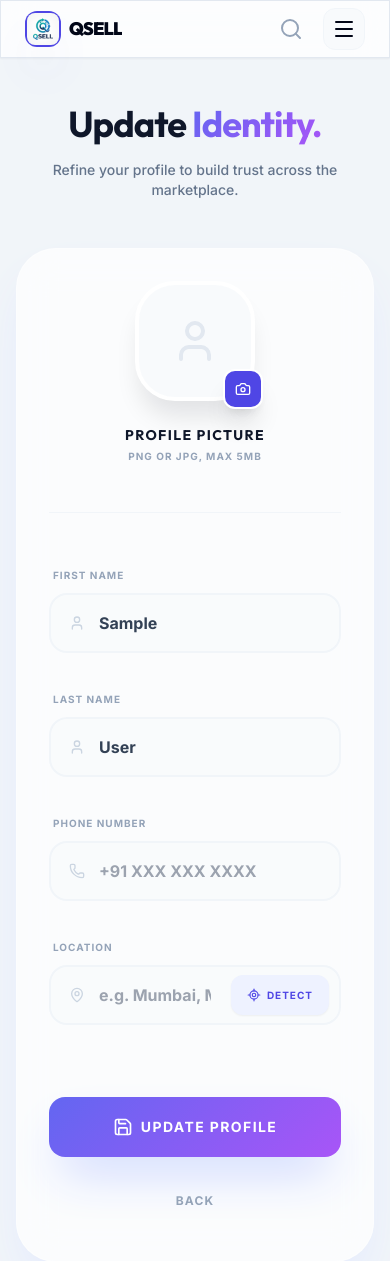
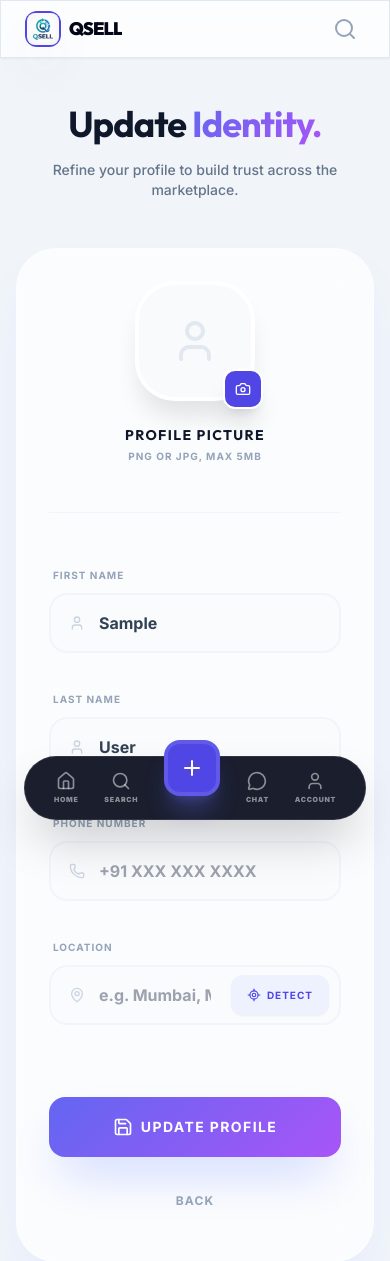
Before and after one commit to anuttananugrah/QSell, a Django app: page /account/edit-profile in a window 390 px wide. Shown: the top 1261 px of the page. Run offline with Django 5.2, Linux system fonts and the light colour scheme; the visitor is signed in with stand-in values (Sample User, id 1); data comes from the database, SQL or seed files in the repository; some libraries are stand-ins or nearby versions.

Commit message:
improve responsive

```diff
--- a/account/templates/base.html
+++ b/account/templates/base.html
@@ -136,7 +136,6 @@
 </head>
 
 <body class="min-h-screen flex flex-col pt-14 md:pt-16">
-    <!-- Mobile Search Overlay -->
     <div id="mobile-search-overlay"
         class="fixed inset-0 bg-white z-[70] translate-y-[-100%] transition-transform duration-500 ease-in-out p-6 md:hidden">
         <div class="flex items-center gap-4 mb-8">
@@ -156,63 +155,38 @@
         </form>
     </div>
 
-    <!-- Mobile Menu Drawer -->
-    <div id="mobile-menu-drawer" class="fixed inset-0 z-[80] invisible transition-all duration-300">
-        <div id="mobile-menu-backdrop" class="absolute inset-0 bg-slate-900/40 backdrop-blur-sm opacity-0 transition-opacity duration-300"
-            onclick="toggleMobileMenu()"></div>
-        <div id="mobile-menu-content"
-            class="absolute top-0 right-0 h-full w-[85%] max-w-sm bg-white shadow-2xl translate-x-[100%] transition-transform duration-500 ease-in-out flex flex-col">
-            <div class="p-6 border-b border-slate-50 flex items-center justify-between">
-                <h2 class="text-xl font-black font-outfit tracking-tighter uppercase">Menu</h2>
-                <button onclick="toggleMobileMenu()" class="p-2 text-slate-400 hover:text-indigo-600 transition-all">
-                    <i data-lucide="x" class="w-6 h-6"></i>
+    <!-- Premium Bottom Navigation -->
+    <nav class="md:hidden fixed bottom-6 left-6 right-6 h-16 bg-slate-950/90 backdrop-blur-xl rounded-[2rem] border border-white/10 z-[60] shadow-2xl flex items-center justify-around px-4">
+        <a href="{% url 'home' %}" class="flex flex-col items-center gap-1 text-white/50 hover:text-white transition-all">
+            <i data-lucide="home" class="w-5 h-5"></i>
+            <span class="text-[7px] font-black uppercase tracking-widest">Home</span>
+        </a>
+        <button onclick="toggleMobileSearch()" class="flex flex-col items-center gap-1 text-white/50 hover:text-white transition-all">
+            <i data-lucide="search" class="w-5 h-5"></i>
+            <span class="text-[7px] font-black uppercase tracking-widest">Search</span>
         </button>
-            </div>
-            <div class="flex-grow overflow-y-auto p-6 space-y-2">
-                {% if user.is_authenticated %}
-                <div class="mb-8 p-4 bg-slate-50 rounded-3xl border border-slate-100">
-                    <p class="text-[10px] font-black text-slate-400 uppercase tracking-widest mb-1">Hello,</p>
-                    <p class="text-sm font-bold text-slate-900 truncate">{{ user.email }}</p>
-                </div>
-                <a href="{% url 'profile' %}" class="flex items-center gap-4 p-4 text-[10px] font-black uppercase tracking-widest text-slate-500 hover:bg-slate-50 hover:text-indigo-600 rounded-2xl transition-all">
-                    <i data-lucide="settings" class="w-5 h-5"></i> Profile Settings
+        <a href="{% url 'add_product' %}" class="h-14 w-14 -mt-10 bg-indigo-600 rounded-2xl flex items-center justify-center text-white shadow-xl shadow-indigo-500/30 border-4 border-white/10">
+            <i data-lucide="plus" class="w-6 h-6"></i>
         </a>
-                <a href="{% url 'my_ads' %}" class="flex items-center gap-4 p-4 text-[10px] font-black uppercase tracking-widest text-slate-500 hover:bg-slate-50 hover:text-indigo-600 rounded-2xl transition-all">
-                    <i data-lucide="layout-grid" class="w-5 h-5"></i> My Ads
-                </a>
-                <a href="{% url 'wishlist' %}" class="flex items-center gap-4 p-4 text-[10px] font-black uppercase tracking-widest text-slate-500 hover:bg-slate-50 hover:text-indigo-600 rounded-2xl transition-all">
-                    <i data-lucide="heart" class="w-5 h-5"></i> Wishlist
-                </a>
-                <a href="{% url 'conversations' %}" class="flex items-center justify-between p-4 text-[10px] font-black uppercase tracking-widest text-slate-500 hover:bg-slate-50 hover:text-indigo-600 rounded-2xl transition-all">
-                    <div class="flex items-center gap-4">
-                        <i data-lucide="message-circle" class="w-5 h-5"></i> Messages
-                    </div>
+        <a href="{% url 'conversations' %}" class="flex flex-col items-center gap-1 text-white/50 hover:text-white transition-all relative">
+            <i data-lucide="message-circle" class="w-5 h-5"></i>
+            <span class="text-[7px] font-black uppercase tracking-widest">Chat</span>
             {% if unread_count %}
-                    <span class="bg-indigo-600 text-white text-[9px] h-5 w-5 rounded-full flex items-center justify-center">{{ unread_count }}</span>
+            <span class="absolute -top-1 -right-1 h-2 w-2 bg-indigo-500 rounded-full border-2 border-slate-900"></span>
             {% endif %}
         </a>
-                <hr class="my-6 border-slate-50">
-                <a href="{% url 'add_product' %}" class="flex items-center gap-4 p-4 bg-indigo-600 text-white text-[10px] font-black uppercase tracking-widest rounded-2xl shadow-xl shadow-indigo-500/20">
-                    <i data-lucide="plus-circle" class="w-5 h-5"></i> Post New Ad
+        {% if user.is_authenticated %}
+        <a href="{% url 'profile' %}" class="flex flex-col items-center gap-1 text-white/50 hover:text-white transition-all">
+            <i data-lucide="user" class="w-5 h-5"></i>
+            <span class="text-[7px] font-black uppercase tracking-widest">Account</span>
         </a>
         {% else %}
-                <a href="{% url 'loginpage' %}" class="flex items-center gap-4 p-4 text-[10px] font-black uppercase tracking-widest text-slate-500 hover:bg-slate-50 hover:text-indigo-600 rounded-2xl transition-all">
-                    <i data-lucide="log-in" class="w-5 h-5"></i> Log In
-                </a>
-                <a href="{% url 'registration' %}" class="flex items-center gap-4 p-4 bg-indigo-600 text-white text-[10px] font-black uppercase tracking-widest rounded-2xl shadow-xl shadow-indigo-500/20 text-center justify-center">
-                    Sign Up Now
+        <a href="{% url 'loginpage' %}" class="flex flex-col items-center gap-1 text-white/50 hover:text-white transition-all">
+            <i data-lucide="log-in" class="w-5 h-5"></i>
+            <span class="text-[7px] font-black uppercase tracking-widest">Login</span>
         </a>
         {% endif %}
-            </div>
-            <div class="p-6 border-t border-slate-50">
-                {% if user.is_authenticated %}
-                <a href="{% url 'logout' %}" class="flex items-center gap-4 p-4 text-[10px] font-black uppercase tracking-widest text-rose-500 hover:bg-rose-50 rounded-2xl transition-all">
-                    <i data-lucide="log-out" class="w-5 h-5"></i> Sign Out
-                </a>
-                {% endif %}
-            </div>
-        </div>
-    </div>
+    </nav>
     <!-- Navbar -->
     <nav class="premium-glass border-b border-slate-200 fixed top-0 left-0 w-full z-50 shadow-sm">
         <div class="max-w-7xl mx-auto px-6 h-14 flex items-center justify-between">
@@ -305,11 +279,6 @@
                     In</a>
                 <a href="{% url 'registration' %}" class="btn-premium px-6 md:px-8 py-3 md:py-4">Sign Up</a>
                 {% endif %}
-
-                <!-- Hamburger Menu Toggle -->
-                <button onclick="toggleMobileMenu()" class="md:hidden p-2 text-slate-950 bg-slate-50 border border-slate-100 rounded-xl hover:bg-white transition-all ml-1">
-                    <i data-lucide="menu" class="w-6 h-6"></i>
-                </button>
             </div>
         </div>
     </nav>
@@ -423,26 +392,6 @@
     <script>
         lucide.createIcons();
 
-        function toggleMobileMenu() {
-            const drawer = document.getElementById('mobile-menu-drawer');
-            const backdrop = document.getElementById('mobile-menu-backdrop');
-            const content = document.getElementById('mobile-menu-content');
-
-            if (drawer.classList.contains('invisible')) {
-                drawer.classList.remove('invisible');
-                setTimeout(() => {
-                    backdrop.classList.replace('opacity-0', 'opacity-100');
-                    content.classList.replace('translate-x-[100%]', 'translate-x-0');
-                }, 10);
-            } else {
-                backdrop.classList.replace('opacity-100', 'opacity-0');
-                content.classList.replace('translate-x-0', 'translate-x-[100%]');
-                setTimeout(() => {
-                    drawer.classList.add('invisible');
-                }, 500);
-            }
-        }
-
         function toggleMobileSearch() {
             const overlay = document.getElementById('mobile-search-overlay');
             if (overlay.classList.contains('translate-y-[-100%]')) {
```
Lines whose indentation alone changed are shown as unchanged.
